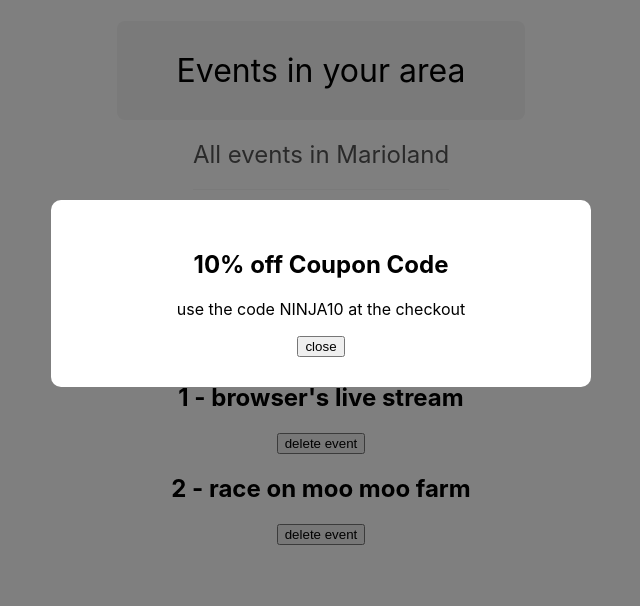
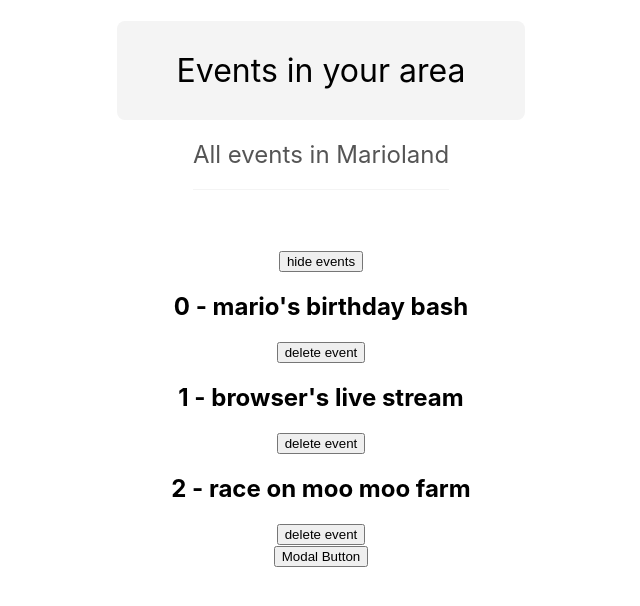
Before and after one commit to azizakbarov/React-Event-List, a React (Create React App) app: page / in a window 1280 px wide. Shown: the top 606 px of the page, without its empty margins (319-959 px from the left). Built offline with nearby package versions, Linux system fonts and the light colour scheme.

Commit message:
showing modal

```diff
--- a/src/App.js
+++ b/src/App.js
@@ -4,7 +4,7 @@
 import Title from "./components/Title";
 import Modal from "./components/Modal";
 function App() {
-  const [showModal, setShowModal] = useState(true);
+  const [showModal, setShowModal] = useState(false);
   const [showEvents, setShowEvents] = useState(true);
   const [events, setEvents] = useState([
     { title: "mario's birthday bash", id: 1 },
@@ -24,6 +24,7 @@
   const handleClose = () => {
     setShowModal(false);
   };
+
   const subtitle = "All events in Marioland";
   return (
     <div className="App">
@@ -59,6 +60,7 @@
             <button onClick={() => handleClick(event.id)}> delete event</button>
           </div>
         ))}
+      <button onClick={() => setShowModal(true)}>Modal Button </button>
       {showModal && (
         <Modal handleClose={handleClose}>
           <h2>10% off Coupon Code</h2>
```
